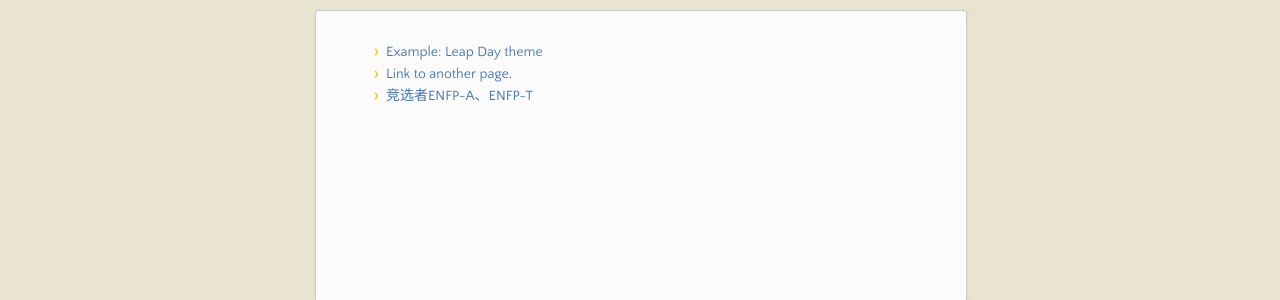
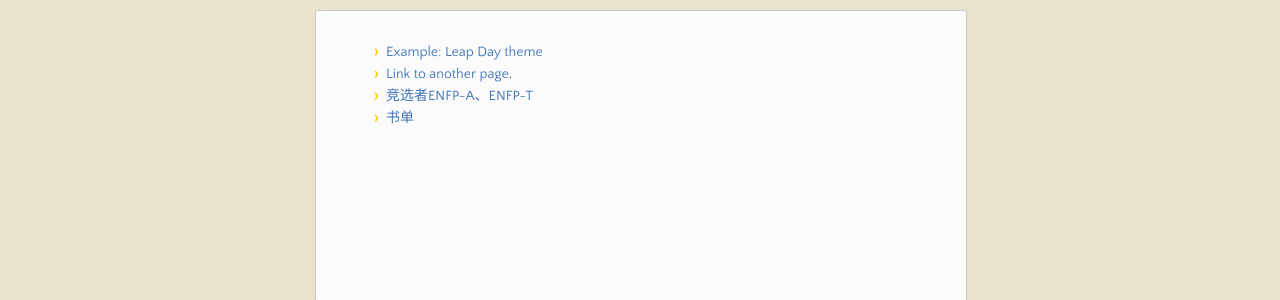
Before and after one commit to yakoye/enjoylife.github.io, a Jekyll site: the page built from index.md, in a window 1280 px wide. Shown: the part 180-480 px from the top of the page. Built offline with Jekyll 4.4.1, drawn with Linux system fonts in a browser that asks for light colours.

Commit message:
update file

```diff
--- a/index.md
+++ b/index.md
@@ -5,3 +5,4 @@ layout: default
  - [Example: Leap Day theme](https://pages-themes.github.io/leap-day/)
  - [Link to another page](/docs/another-page.md).
  - [竞选者ENFP-A、ENFP-T](/docs/竞选者ENFP-A、ENFP-T.md)
+ - [书单](/docs/booklist/README.md)
```
